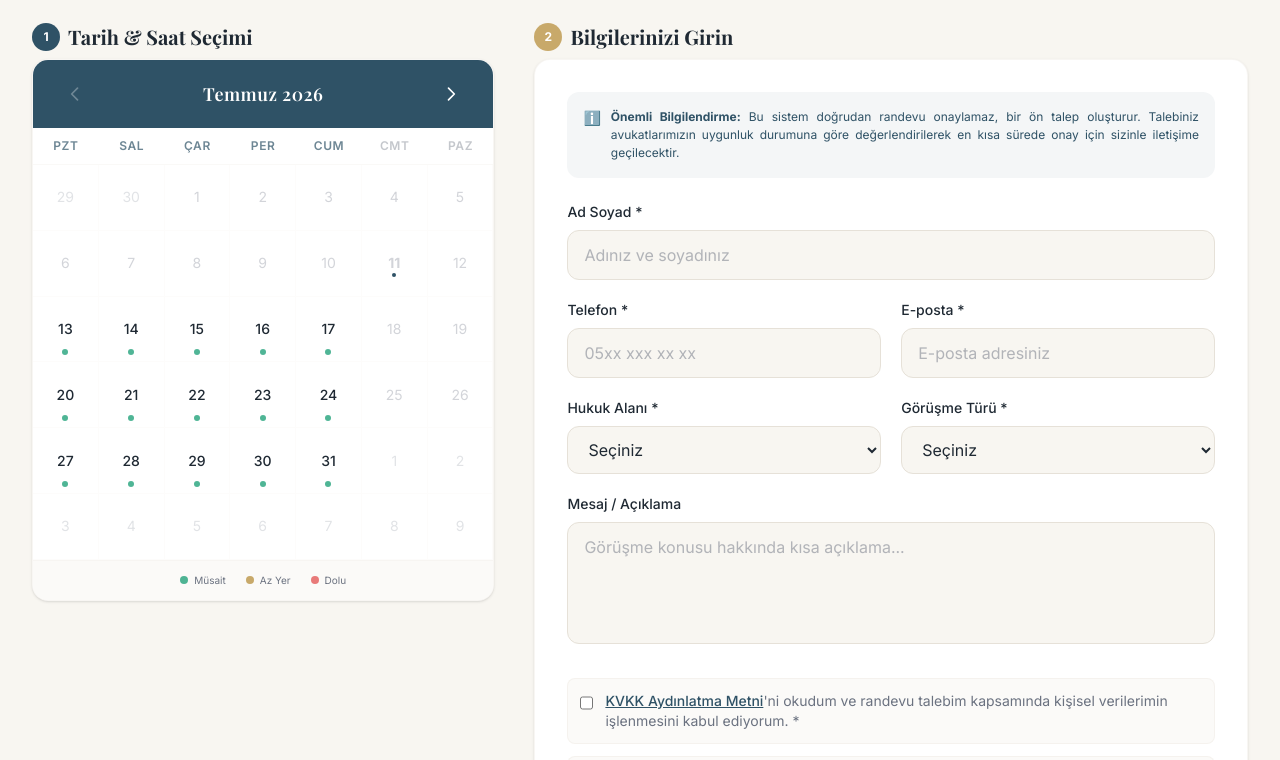
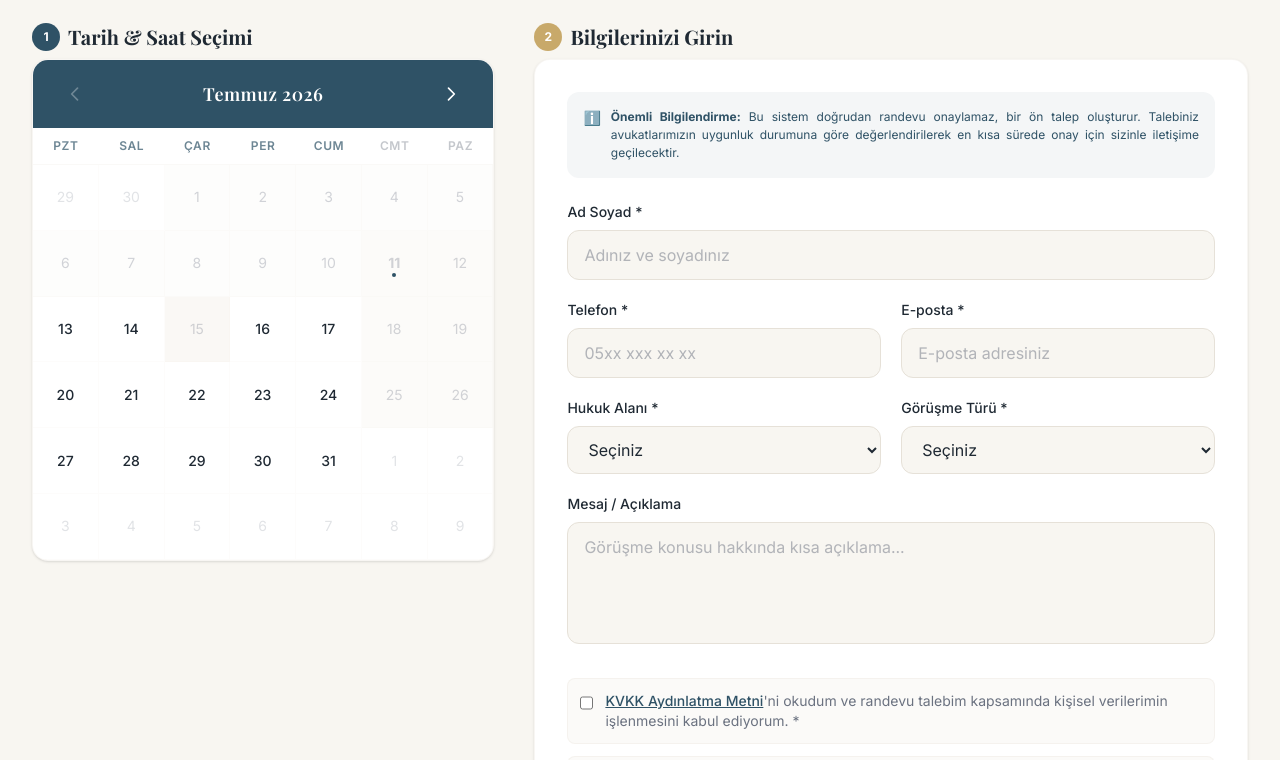
Before and after one commit to Erkan54/mat-hukuk, a React (Vite) app: page /randevu in a window 1280 px wide. Shown: the part 619-1379 px from the top of the page. Built offline with nearby package versions, Linux system fonts and the light colour scheme; a web font is replaced by a local one.

Commit message:
randevu takvimindeki doluluk kisitlamalari kaldirildi ve resmi tatiller eklendi

```diff
--- a/src/components/appointment/AppointmentCalendar.jsx
+++ b/src/components/appointment/AppointmentCalendar.jsx
@@ -11,35 +11,34 @@ const TIME_SLOTS = [
   '09:00', '10:00', '11:00', '13:00', '14:00', '15:00', '16:00'
 ];
 
-// Simulated busy slots — in production these would come from an API/database
-// Format: { 'YYYY-MM-DD': ['09:00', '10:00', ...] }
-const generateBusySlots = () => {
-  const busy = {};
-  const today = new Date();
-  // Generate some realistic busy patterns for the next 60 days
-  for (let i = 1; i <= 60; i++) {
-    const d = new Date(today);
-    d.setDate(d.getDate() + i);
-    const dayOfWeek = d.getDay();
-    // Skip weekends
-    if (dayOfWeek === 0 || dayOfWeek === 6) continue;
-    const key = d.toISOString().split('T')[0];
-    // Randomly make some slots busy (seed based on date for consistency)
-    const seed = d.getDate() * (d.getMonth() + 1);
-    const busyForDay = [];
-    TIME_SLOTS.forEach((slot, idx) => {
-      if ((seed + idx * 7) % 3 === 0) {
-        busyForDay.push(slot);
-      }
-    });
-    if (busyForDay.length > 0) {
-      busy[key] = busyForDay;
-    }
+// Türkiye Resmi Tatillerini ve dini bayramları (yaklaşık) kontrol eden yardımcı fonksiyon
+const isHoliday = (dateStr) => {
+  if (!dateStr) return false;
+  const [yearStr, monthStr, dayStr] = dateStr.split('-');
+  const month = parseInt(monthStr, 10);
+  const day = parseInt(dayStr, 10);
+  const year = parseInt(yearStr, 10);
+
+  // Sabit Resmi Tatiller
+  if (month === 1 && day === 1) return true; // Yılbaşı
+  if (month === 4 && day === 23) return true; // 23 Nisan
+  if (month === 5 && day === 1) return true; // 1 Mayıs
+  if (month === 5 && day === 19) return true; // 19 Mayıs
+  if (month === 7 && day === 15) return true; // 15 Temmuz
+  if (month === 8 && day === 30) return true; // 30 Ağustos
+  if (month === 10 && day === 29) return true; // 29 Ekim
+
+  // Dini ve Değişken Bayramlar (Yaklaşık tarihler)
+  if (year === 2026) {
+    if (month === 3 && (day >= 18 && day <= 21)) return true; // Ramazan Bayramı
+    if (month === 5 && (day >= 26 && day <= 30)) return true; // Kurban Bayramı
+  } else if (year === 2027) {
+    if (month === 3 && (day >= 8 && day <= 11)) return true; // Ramazan Bayramı
+    if (month === 5 && (day >= 15 && day <= 19)) return true; // Kurban Bayramı
   }
-  return busy;
+
+  return false;
 };
-
-const BUSY_SLOTS = generateBusySlots();
 
 export default function AppointmentCalendar({ selectedDate, selectedTime, onDateSelect, onTimeSelect, dateError, timeError }) {
   const today = new Date();
@@ -68,9 +67,7 @@ export default function AppointmentCalendar({ selectedDate, selectedTime, onDate
       const dayOfWeek = date.getDay();
       const isWeekend = dayOfWeek === 0 || dayOfWeek === 6;
       const isPast = date < today;
-      const busySlots = BUSY_SLOTS[dateStr] || [];
-      const availableCount = isWeekend || isPast ? 0 : TIME_SLOTS.length - busySlots.length;
-      const isFullyBooked = !isWeekend && !isPast && availableCount === 0;
+      const holiday = isHoliday(dateStr);
 
       days.push({
         day: d,
@@ -78,9 +75,7 @@ export default function AppointmentCalendar({ selectedDate, selectedTime, onDate
         date: dateStr,
         isWeekend,
         isPast,
-        isFullyBooked,
-        availableCount,
-        busySlots
+        isHoliday: holiday
       });
     }
 
@@ -116,23 +111,11 @@ export default function AppointmentCalendar({ selectedDate, selectedTime, onDate
   const canGoPrev = !(currentMonth === today.getMonth() && currentYear === today.getFullYear());
 
   const handleDayClick = (day) => {
-    if (!day.currentMonth || day.isPast || day.isWeekend || day.isFullyBooked) return;
+    if (!day.currentMonth || day.isPast || day.isWeekend || day.isHoliday) return;
     onDateSelect(day.date);
-    // Clear time if it's busy on the new date
-    if (selectedTime && day.busySlots.includes(selectedTime)) {
-      onTimeSelect('');
-    }
   };
 
-  const selectedDateBusySlots = selectedDate ? (BUSY_SLOTS[selectedDate] || []) : [];
-
-  // Determine status color dot for calendar days
-  const getStatusIndicator = (day) => {
-    if (!day.currentMonth || day.isPast || day.isWeekend) return null;
-    if (day.isFullyBooked) return 'bg-error/60';
-    if (day.availableCount <= 2) return 'bg-gold';
-    return 'bg-success/70';
-  };
+  const selectedDateBusySlots = [];
 
   return (
     <div className="space-y-6">
@@ -190,8 +173,7 @@ export default function AppointmentCalendar({ selectedDate, selectedTime, onDate
             {calendarDays.map((day, i) => {
               const isSelected = day.date === selectedDate;
               const isToday = day.currentMonth && day.date === today.toISOString().split('T')[0];
-              const isDisabled = !day.currentMonth || day.isPast || day.isWeekend || day.isFullyBooked;
-              const statusColor = getStatusIndicator(day);
+              const isDisabled = !day.currentMonth || day.isPast || day.isWeekend || day.isHoliday;
 
               return (
                 <button
@@ -204,9 +186,9 @@ export default function AppointmentCalendar({ selectedDate, selectedTime, onDate
                     transition-all duration-200 border-b border-r border-border/10
                     ${!day.currentMonth ? 'text-text-secondary/20' : ''}
                     ${day.currentMonth && !isDisabled && !isSelected ? 'hover:bg-navy/5 cursor-pointer' : ''}
-                    ${day.isPast && day.currentMonth ? 'text-text-secondary/30' : ''}
-                    ${day.isWeekend && day.currentMonth && !day.isPast ? 'text-text-secondary/30' : ''}
-                    ${day.isFullyBooked ? 'text-error/40 line-through' : ''}
+                    ${day.isPast && day.currentMonth ? 'text-text-secondary/30 bg-cream-dark/10' : ''}
+                    ${day.isWeekend && day.currentMonth && !day.isPast ? 'text-text-secondary/30 bg-cream-dark/20' : ''}
+                    ${day.isHoliday && day.currentMonth && !day.isPast ? 'text-text-secondary/30 bg-cream-dark/30' : ''}
                     ${isSelected ? 'bg-navy text-white font-bold shadow-lg shadow-navy/20 scale-[0.92] rounded-xl z-10' : ''}
                     ${isToday && !isSelected ? 'font-bold text-navy' : ''}
                     ${day.currentMonth && !isDisabled && !isSelected ? 'text-text-primary font-medium' : ''}
@@ -218,9 +200,6 @@ export default function AppointmentCalendar({ selectedDate, selectedTime, onDate
                       <span className="absolute -bottom-1 left-1/2 -translate-x-1/2 w-1 h-1 bg-navy rounded-full" />
                     )}
                   </span>
-                  {statusColor && !isSelected && (
-                    <span className={`absolute bottom-1.5 w-1.5 h-1.5 rounded-full ${statusColor}`} />
-                  )}
                   {isSelected && (
                     <motion.span
                       layoutId="selected-day"
@@ -233,22 +212,6 @@ export default function AppointmentCalendar({ selectedDate, selectedTime, onDate
             })}
           </motion.div>
         </AnimatePresence>
-
-        {/* Legend */}
-        <div className="flex items-center justify-center gap-5 py-3 bg-cream/50 border-t border-border/20">
-          <div className="flex items-center gap-1.5">
-            <span className="w-2 h-2 rounded-full bg-success/70" />
-            <span className="text-[10px] text-text-secondary">Müsait</span>
-          </div>
-          <div className="flex items-center gap-1.5">
-            <span className="w-2 h-2 rounded-full bg-gold" />
-            <span className="text-[10px] text-text-secondary">Az Yer</span>
-          </div>
-          <div className="flex items-center gap-1.5">
-            <span className="w-2 h-2 rounded-full bg-error/60" />
-            <span className="text-[10px] text-text-secondary">Dolu</span>
-          </div>
-        </div>
       </div>
 
       {dateError && <p className="text-xs text-error -mt-4">{dateError}</p>}
```
Also changed, not shown: src/pages/Contact.jsx (+7 -8 lines), 1 other file (tests, documents, lock files or other folders).
